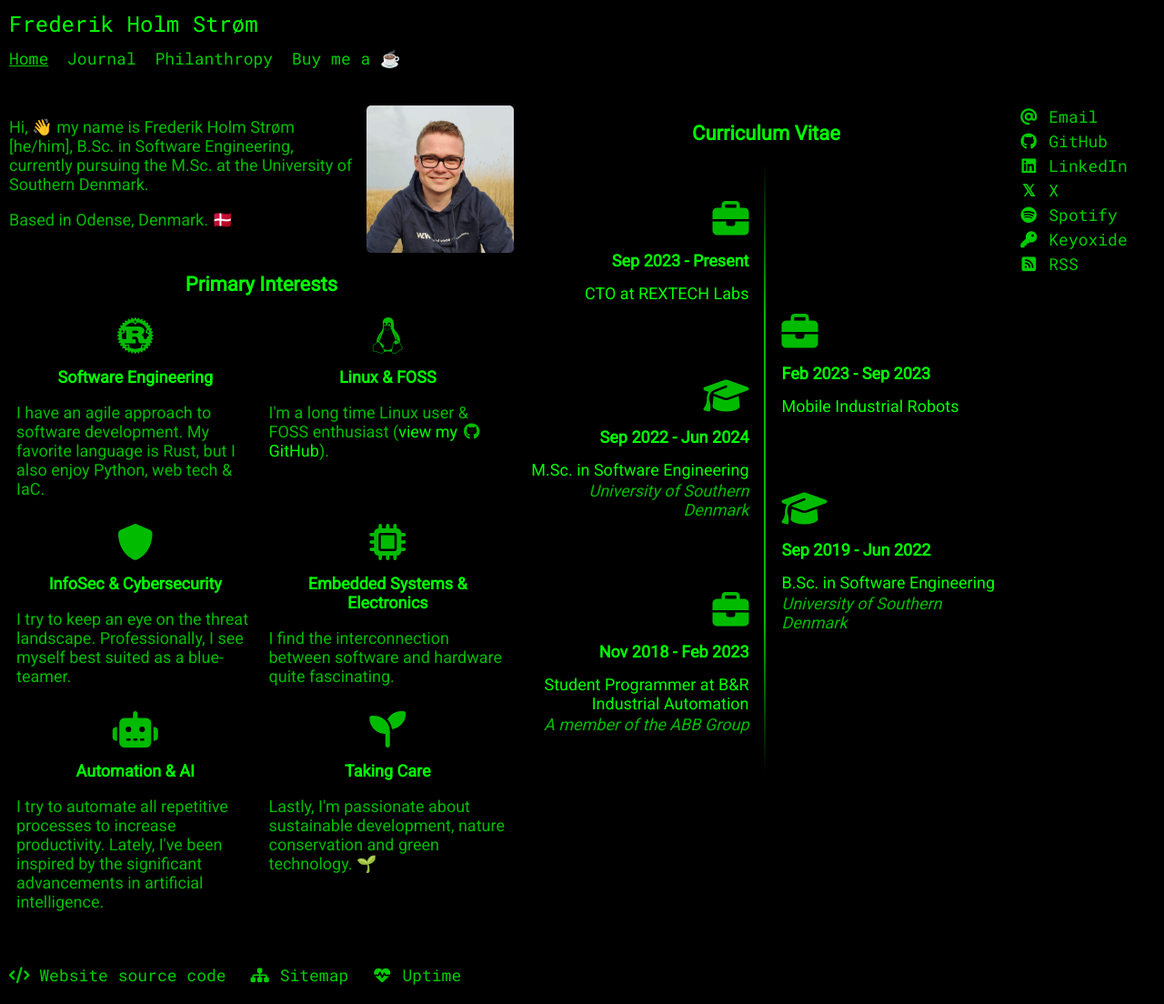
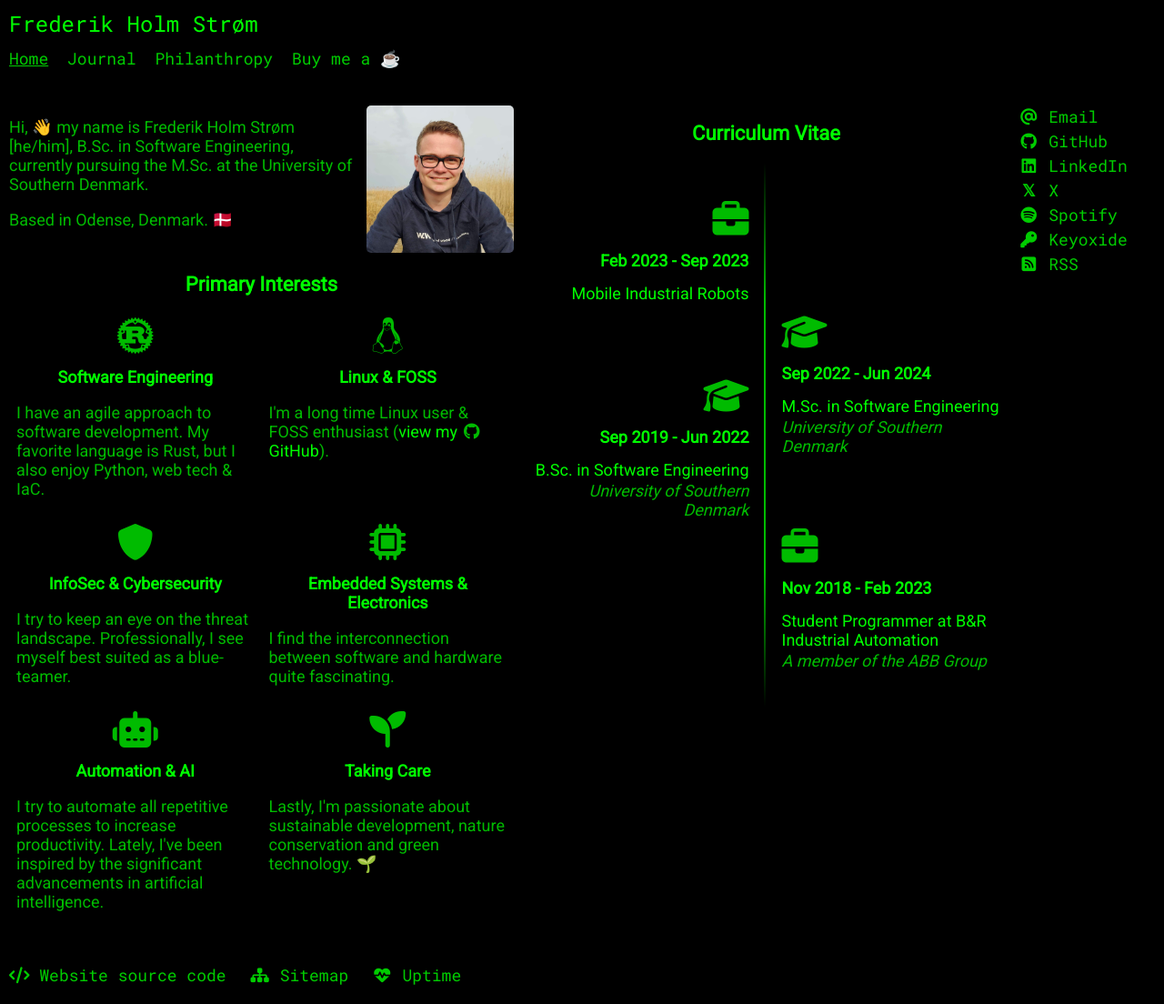
Before and after one commit to frederikstroem/frederikstroem.github.io, a Jekyll site: the page built from index.html, in a window 1280 px wide. Shown: the whole page at 91% size. Built offline with Jekyll 4.4.1, drawn with Linux system fonts in a browser that asks for light colours.

Commit message:
Update CV

```diff
--- a/index.html
+++ b/index.html
@@ -74,9 +74,17 @@
             <td>
                 <div>
                     <i class="fa-solid fa-briefcase"></i>
-                    <p>Sep 2023 - Present</p>
-                    <p>CTO at REXTECH Labs</p>
+                    <p>Feb 2023 - Sep 2023</p>
+                    <p>Mobile Industrial Robots</p>
                 </div>
+                <div>
+                    <i class="fa-solid fa-graduation-cap"></i>
+                    <p>Sep 2019 - Jun 2022</p>
+                    <p>B.Sc. in Software Engineering</p>
+                    <p>University of Southern Denmark</p>
+                </div>
+            </td>
+            <td>
                 <div>
                     <i class="fa-solid fa-graduation-cap"></i>
                     <p>Sep 2022 - Jun 2024</p>
@@ -90,19 +98,6 @@
                     <p>A member of the ABB Group</p>
                 </div>
             </td>
-            <td>
-                <div>
-                    <i class="fa-solid fa-briefcase"></i>
-                    <p>Feb 2023 - Sep 2023</p>
-                    <p>Mobile Industrial Robots</p>
-                </div>
-                <div>
-                    <i class="fa-solid fa-graduation-cap"></i>
-                    <p>Sep 2019 - Jun 2022</p>
-                    <p>B.Sc. in Software Engineering</p>
-                    <p>University of Southern Denmark</p>
-                </div>
-            </td>
         </table>
     </div>
 </div>
```
